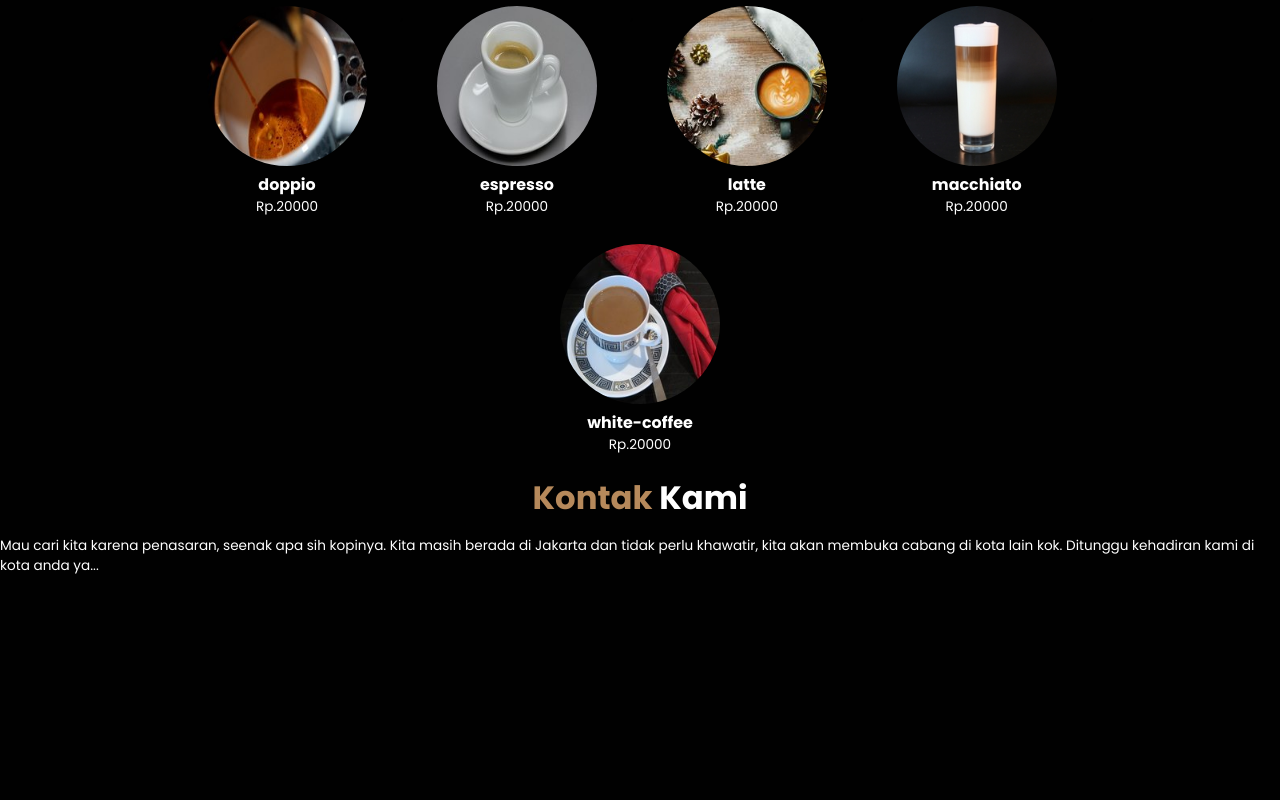
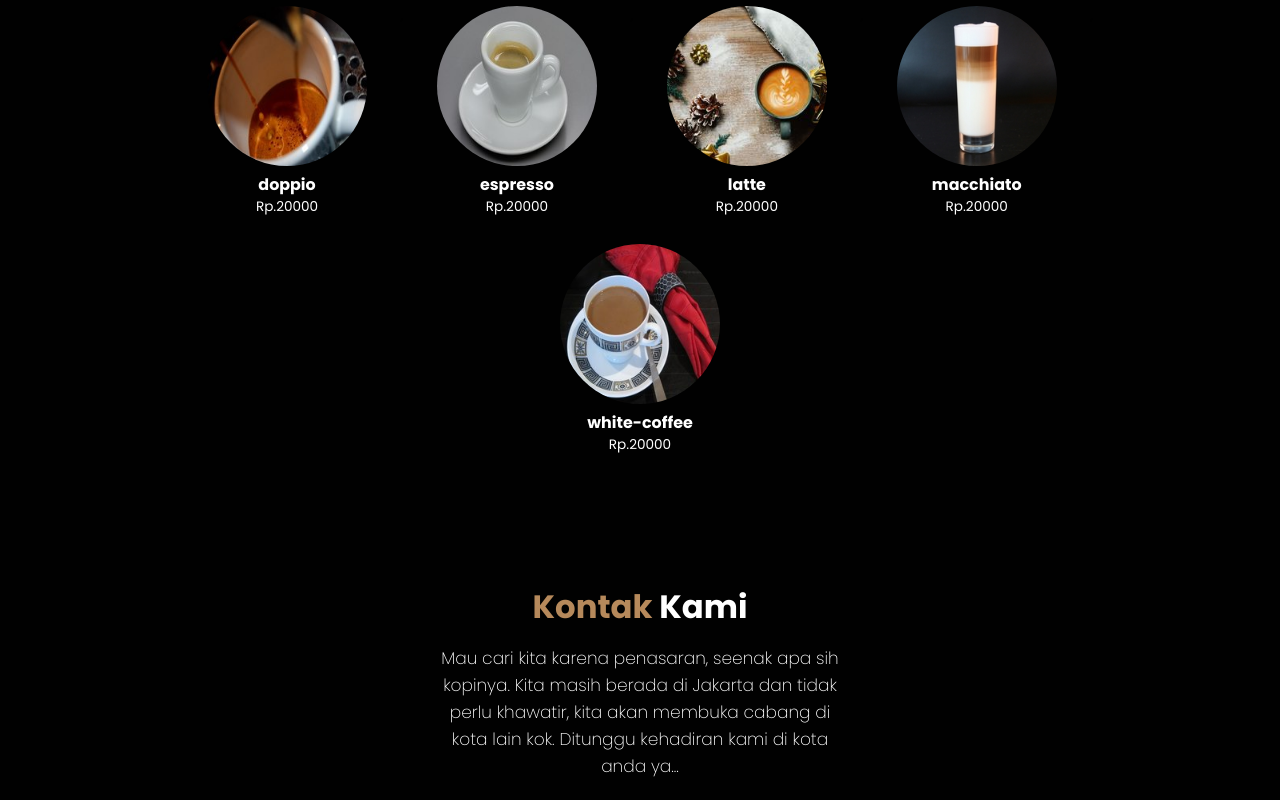
Before and after one commit to Tio-pratomo/kedai-kopi-wpu, a website built with webpack: page src/index.html in a window 1280 px wide. Shown: the part 2029-2829 px from the top of the page. Before the commit the page ends 2605 px from the top, so only its background shows below. Built offline with nearby package versions, Linux system fonts and the light colour scheme.

Commit message:
style: memulai bagian contact

```diff
--- /dev/null
+++ b/src/css/contact.css
@@ -0,0 +1,12 @@
+.contact {
+    padding: 8rem 7% 1.4rem;
+}
+
+.contact__intro {
+    text-align: center;
+    max-width: 30rem;
+    margin: auto;
+    font-weight: 200;
+    line-height: 1.6;
+    font-size: 1.25rem;
+}
--- a/src/css/style.css
+++ b/src/css/style.css
@@ -8,4 +8,6 @@
 
 @import "./menu.css";
 
+@import "./contact.css";
+
 @import "./responsive.css";
```
